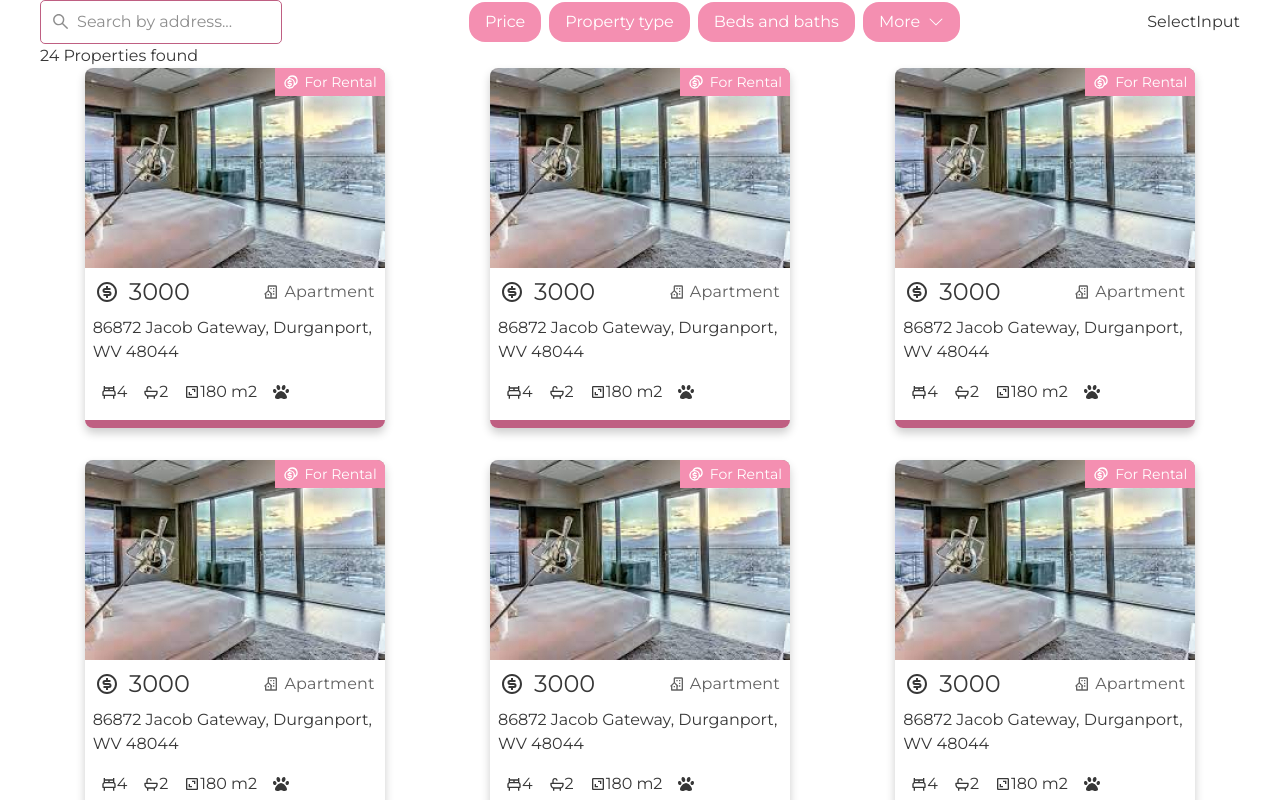
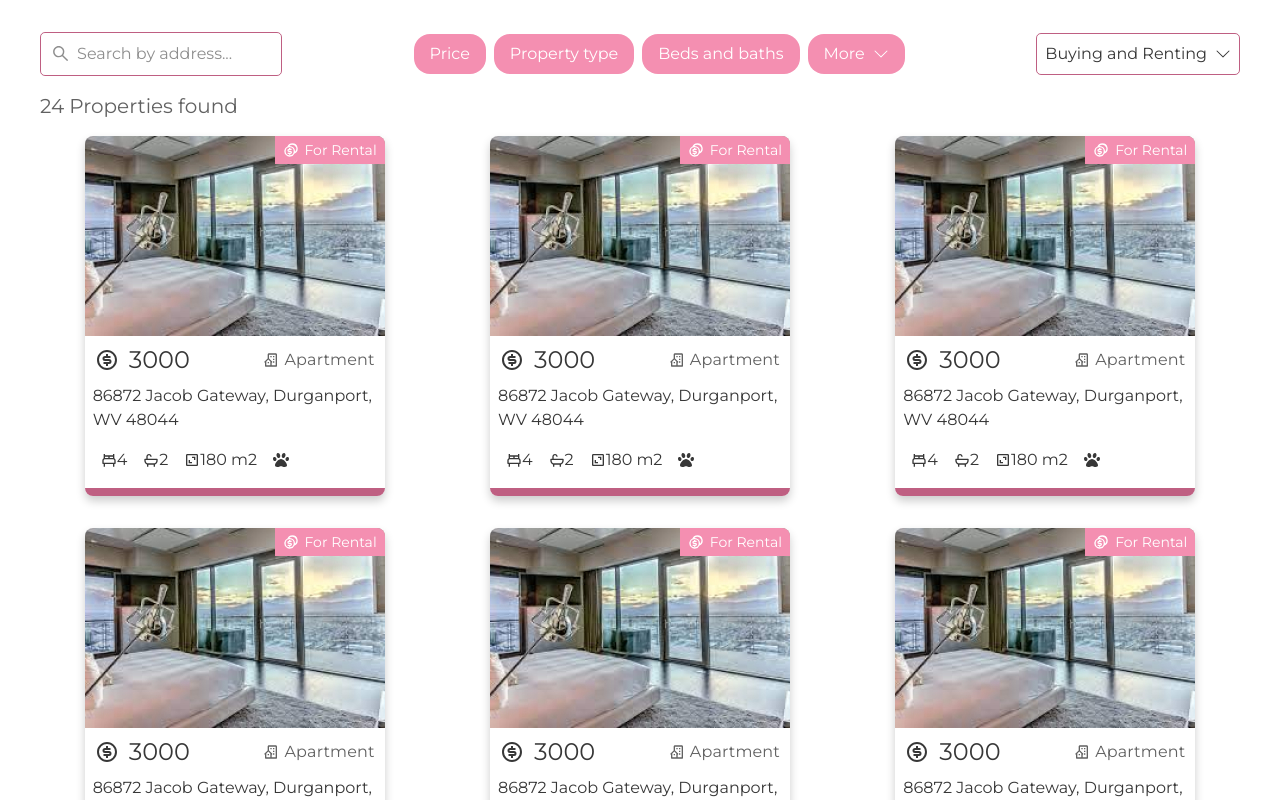
Before and after one commit to Alejandro1709/GetThatHome-Client, a React (Create React App) app: page /properties in a window 1280 px wide. Shown: the top 800 px of the page. Built offline with nearby package versions, Linux system fonts and the light colour scheme.

Commit message:
Add: SorteableBar Component

```diff
--- a/src/components/PropertyList.js
+++ b/src/components/PropertyList.js
@@ -4,6 +4,7 @@ import styled from '@emotion/styled';
 const StyledList = styled.div`
   display: grid;
   place-items: center;
+  margin-top: 1rem;
   grid-template-columns: repeat(auto-fill, minmax(300px, 1fr));
   grid-gap: 1rem;
   row-gap: 2rem;
--- a/src/components/SelectInput.js
+++ b/src/components/SelectInput.js
@@ -1,5 +1,31 @@
+import { BsChevronDown } from 'react-icons/bs';
+import { colors } from '../styles/colors';
+import styled from '@emotion/styled';
+
+const StyledInputWrapper = styled.div`
+  display: inline-block;
+  border: 1px solid ${colors.primary[400]};
+  background-color: white;
+  border-radius: 0.31rem;
+  user-select: none;
+`;
+
+const StyledSelect = styled.div`
+  display: flex;
+  gap: 0.5rem;
+  align-items: center;
+  padding: 8px;
+`;
+
 function SelectInput() {
-  return <div>SelectInput</div>;
+  return (
+    <StyledInputWrapper>
+      <StyledSelect>
+        <span>Buying and Renting</span>
+        <BsChevronDown />
+      </StyledSelect>
+    </StyledInputWrapper>
+  );
 }
 
 export default SelectInput;
--- a/src/components/SorteableBar.js
+++ b/src/components/SorteableBar.js
@@ -1,11 +1,15 @@
 import FilterInput from './FilterInput';
 import ButtonGroup from './ButtonGroup';
 import SelectInput from './SelectInput';
+import { colors } from '../styles/colors';
+import { typography } from '../styles/typography';
 import styled from '@emotion/styled';
 
 const StyledSorteableBar = styled.div`
   display: flex;
   flex-direction: column;
+  gap: 1rem;
+  margin-top: 2rem;
 `;
 
 const StyledSorteableBarTop = styled.div`
@@ -14,7 +18,11 @@ const StyledSorteableBarTop = styled.div`
   align-items: center;
 `;
 
-const StyledSorteableBarBot = styled.div``;
+const StyledSorteableBarBot = styled.div`
+  color: ${colors.secondary[600]};
+  user-select: none;
+  ${typography.headline[6]}
+`;
 
 function SorteableBar() {
   return (
```
